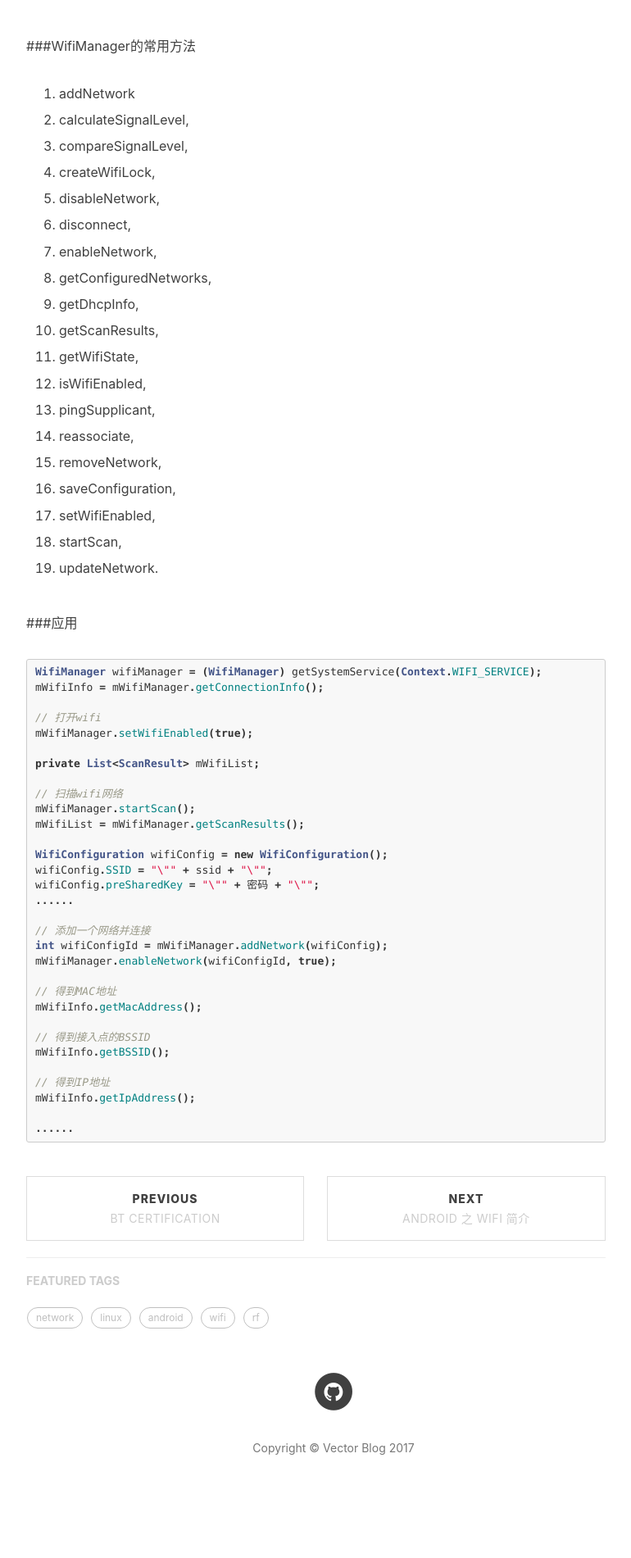
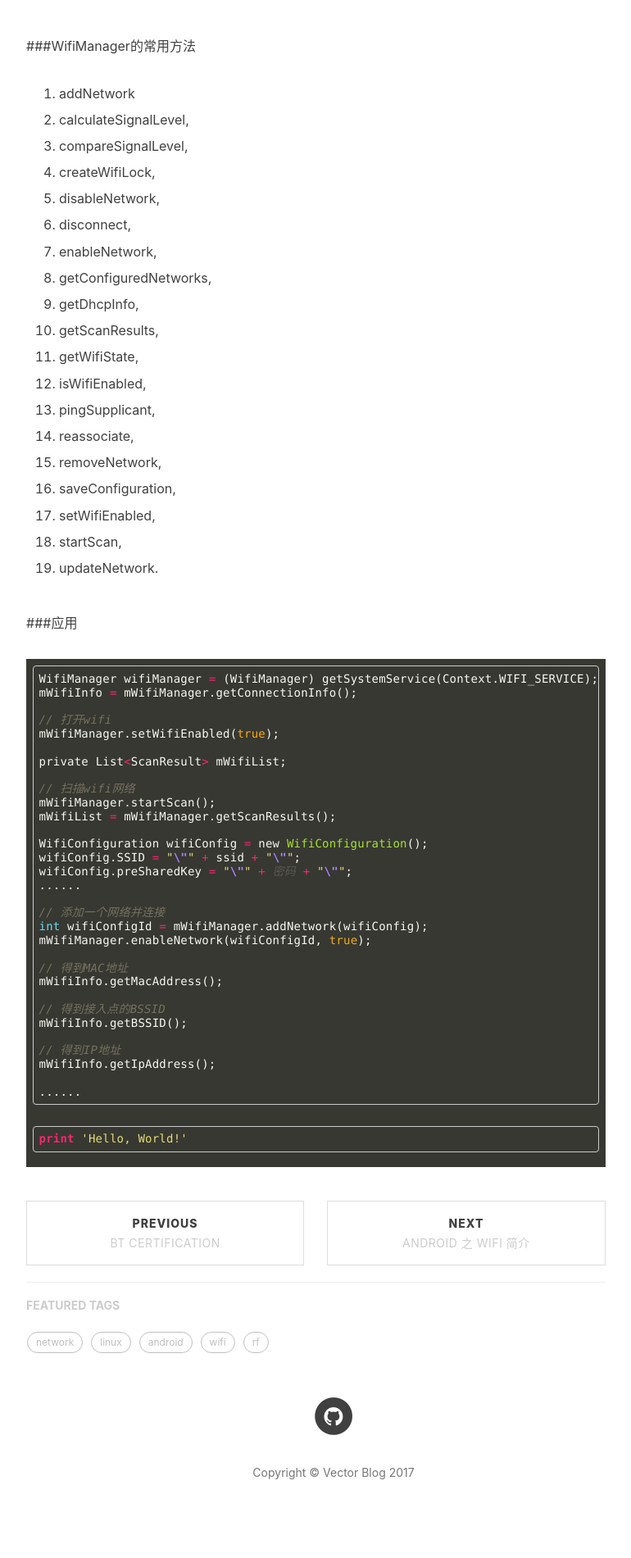
Before and after one commit to vectorxiang/vectorxiang.github.io, a Jekyll site: the page built from _posts/android_wifi/2015-12-18-android-wifi-api.mkd, in a window 1280 px wide. Shown: the part 1481-3382 px from the top of the page at 82% size, without its empty margins (233-1003 px from the left). Built offline with Jekyll 4.4.1, drawn with Linux system fonts in a browser that asks for light colours; nearby versions of some CDN libraries; comment, search, counter and statistics services are not loaded; before the commit the page ends 3352 px from its top, so only the background shows below that.

Commit message:
update something

````diff
--- a/_posts/android_wifi/2015-12-18-android-wifi-api.mkd
+++ b/_posts/android_wifi/2015-12-18-android-wifi-api.mkd
@@ -78,7 +78,8 @@
 19. updateNetwork.
 
 ###应用
-```java
+
+```c
 WifiManager wifiManager = (WifiManager) getSystemService(Context.WIFI_SERVICE);
 mWifiInfo = mWifiManager.getConnectionInfo();
 
@@ -111,3 +112,7 @@
 
 ......
 ```
+
+```python
+print 'Hello, World!'
+```
--- a/css/syntax.css
+++ b/css/syntax.css
@@ -19,66 +19,311 @@
  * Courtesy of GitHub.com
  */
 
-.highlight pre, pre, .highlight .hll { background-color: #f8f8f8; border: 1px solid #ccc; padding: 6px 10px; border-radius: 3px; }
-.highlight .c { color: #999988; font-style: italic; }
-.highlight .err { color: #a61717; background-color: #e3d2d2; }
-.highlight .k { font-weight: bold; }
-.highlight .o { font-weight: bold; }
-.highlight .cm { color: #999988; font-style: italic; }
-.highlight .cp { color: #999999; font-weight: bold; }
-.highlight .c1 { color: #999988; font-style: italic; }
-.highlight .cs { color: #999999; font-weight: bold; font-style: italic; }
-.highlight .gd { color: #000000; background-color: #ffdddd; }
-.highlight .gd .x { color: #000000; background-color: #ffaaaa; }
-.highlight .ge { font-style: italic; }
-.highlight .gr { color: #aa0000; }
-.highlight .gh { color: #999999; }
-.highlight .gi { color: #000000; background-color: #ddffdd; }
-.highlight .gi .x { color: #000000; background-color: #aaffaa; }
-.highlight .go { color: #888888; }
-.highlight .gp { color: #555555; }
-.highlight .gs { font-weight: bold; }
-.highlight .gu { color: #800080; font-weight: bold; }
-.highlight .gt { color: #aa0000; }
-.highlight .kc { font-weight: bold; }
-.highlight .kd { font-weight: bold; }
-.highlight .kn { font-weight: bold; }
-.highlight .kp { font-weight: bold; }
-.highlight .kr { font-weight: bold; }
-.highlight .kt { color: #445588; font-weight: bold; }
-.highlight .m { color: #009999; }
-.highlight .s { color: #dd1144; }
-.highlight .n { color: #333333; }
-.highlight .na { color: teal; }
-.highlight .nb { color: #0086b3; }
-.highlight .nc { color: #445588; font-weight: bold; }
-.highlight .no { color: teal; }
-.highlight .ni { color: purple; }
-.highlight .ne { color: #990000; font-weight: bold; }
-.highlight .nf { color: #990000; font-weight: bold; }
-.highlight .nn { color: #555555; }
-.highlight .nt { color: navy; }
-.highlight .nv { color: teal; }
-.highlight .ow { font-weight: bold; }
-.highlight .w { color: #bbbbbb; }
-.highlight .mf { color: #009999; }
-.highlight .mh { color: #009999; }
-.highlight .mi { color: #009999; }
-.highlight .mo { color: #009999; }
-.highlight .sb { color: #dd1144; }
-.highlight .sc { color: #dd1144; }
-.highlight .sd { color: #dd1144; }
-.highlight .s2 { color: #dd1144; }
-.highlight .se { color: #dd1144; }
-.highlight .sh { color: #dd1144; }
-.highlight .si { color: #dd1144; }
-.highlight .sx { color: #dd1144; }
-.highlight .sr { color: #009926; }
-.highlight .s1 { color: #dd1144; }
-.highlight .ss { color: #990073; }
-.highlight .bp { color: #999999; }
-.highlight .vc { color: teal; }
-.highlight .vg { color: teal; }
-.highlight .vi { color: teal; }
-.highlight .il { color: #009999; }
-.highlight .gc { color: #999; background-color: #EAF2F5; }
+code {
+  font-family: 'Consolas', 'DejaVu Sans Mono', 'Bitstream Vera Sans Mono', monospace;
+  font-size: 14px;
+  color: #f8f8f2;
+  background: #d72222;
+  letter-spacing: 0.015em;
+  line-height: 120%;
+  padding: 0.5em;
+
+}
+
+.highlight {
+  color: #f8f8f2;
+  background: #373832;
+  letter-spacing: 0.015em;
+  line-height: 120%;
+  padding: 0.5em;
+
+}
+
+.highlight code {
+  font-family: 'Consolas', 'DejaVu Sans Mono', 'Bitstream Vera Sans Mono', monospace;
+  font-size: 14px;
+  color: #f8f8f2;
+  background: #373832;
+}
+
+.highlight table td {
+  padding: 5px;
+}
+
+.highlight table pre {
+  margin: 0;
+}
+
+.highlight .gh {
+  color: #999999;
+  font-weight: bold;
+}
+
+.highlight .sr {
+  color: #f6aa11;
+}
+
+.highlight .go {
+  color: #888888;
+}
+
+.highlight .gp {
+  color: #3bbb33;
+  font-weight: bold;
+}
+
+.highlight .gs {
+  font-weight: bold
+}
+
+.highlight .gu {
+  color: #aaaaaa;
+  font-weight: bold;
+}
+
+.highlight .nb {
+  color: #f6aa11;
+}
+
+.highlight .cm,
+.highlight .ch {
+  color: #75715e;
+  font-style: italic;
+}
+
+.highlight .cp {
+  color: #75715e;
+}
+
+.highlight .c1 {
+  color: #75715e;
+  font-style: italic;
+}
+
+.highlight .cs {
+  color: #75715e;
+  background-color: #ff9090
+}
+
+.highlight .c,
+.highlight .cd {
+  color: #75715e;
+  font-style: italic;
+}
+
+.highlight .err {
+  color: #59584e;
+  font-style: italic;
+}
+
+.highlight .gr {
+  color: #960050;
+}
+
+.highlight .gt {
+  color: #960050;
+}
+
+.highlight .gd {
+  color: #49483e;
+}
+
+.highlight .gi {
+  color: #49483e;
+}
+
+.highlight .ge {
+  font-style: italic;
+}
+
+.highlight .kc {
+  color: #66d9ef;
+  font-weight: bold;
+}
+
+.highlight .kd {
+  color: #66d9ef;
+  font-weight: bold;
+}
+
+.highlight .kr {
+  color: #66d9ef;
+  font-weight: bold;
+}
+
+.highlight .no {
+  color: #66d9ef;
+}
+
+.highlight .kt {
+  color: #66d9ef;
+}
+
+.highlight .mf {
+  color: #ae81ff;
+}
+
+.highlight .mh {
+  color: #ae81ff;
+}
+
+.highlight .il {
+  color: #ae81ff;
+}
+
+.highlight .mi {
+  color: #ae81ff;
+}
+
+.highlight .mo {
+  color: #ae81ff;
+}
+
+.highlight .m,
+.highlight .mb,
+.highlight .mx {
+  color: #ae81ff;
+}
+
+.highlight .sc {
+  color: #ae81ff;
+}
+
+.highlight .se {
+  color: #ae81ff;
+  font-weight: bold;
+}
+
+.highlight .ss {
+  color: #ae81ff;
+}
+
+.highlight .sd {
+  color: #e6db74;
+  font-style: italic;
+}
+
+.highlight .s2 {
+  color: #e6db74;
+}
+
+.highlight .sb {
+  color: #e6db74;
+}
+
+.highlight .sh {
+  color: #e6db74;
+}
+
+.highlight .si {
+  color: #e6db74;
+  font-style: italic;
+}
+
+.highlight .sx {
+  color: #e6db74;
+}
+
+.highlight .s1 {
+  color: #e6db74;
+}
+
+.highlight .s {
+  color: #e6db74;
+}
+
+.highlight .na {
+  color: #a6e22e;
+}
+
+.highlight .nc {
+  color: #a6e22e;
+  font-weight: bold;
+}
+
+.highlight .nd {
+  color: #a6e22e;
+  font-weight: bold;
+}
+
+.highlight .ne {
+  color: #a6e22e;
+}
+
+.highlight .nf {
+  color: #a6e22e;
+}
+
+.highlight .vc {
+  color: #f8f8f2;
+}
+
+.highlight .nn {
+  color: #f8f8f2;
+  font-weight: bold;
+}
+
+.highlight .nl {
+  color: #f8f8f2;
+  font-weight: bold;
+}
+
+.highlight .ni {
+  color: #f8f8f2;
+  font-weight: bold;
+}
+
+.highlight .bp {
+  color: #f8f8f2;
+}
+
+.highlight .vg {
+  color: #f8f8f2;
+}
+
+.highlight .vi {
+  color: #f8f8f2;
+}
+
+.highlight .nv {
+  color: #f8f8f2;
+}
+
+.highlight .w {
+  color: #f8f8f2;
+}
+
+.highlight .n,
+.highlight .py,
+.highlight .nx {
+  color: #f8f8f2;
+}
+
+.highlight .ow {
+  color: #f92672;
+  font-weight: bold;
+}
+
+.highlight .nt {
+  color: #f92672;
+  font-weight: bold;
+}
+
+.highlight .k,
+.highlight .kv {
+  color: #f92672;
+  font-weight: bold;
+}
+
+.highlight .kn {
+  color: #f92672;
+  font-weight: bold;
+}
+
+.highlight .kp {
+  color: #f92672;
+}
+
+.highlight .o {
+  color: #f92672;
+}
````
